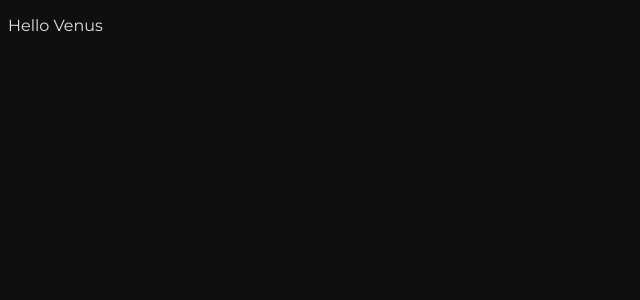
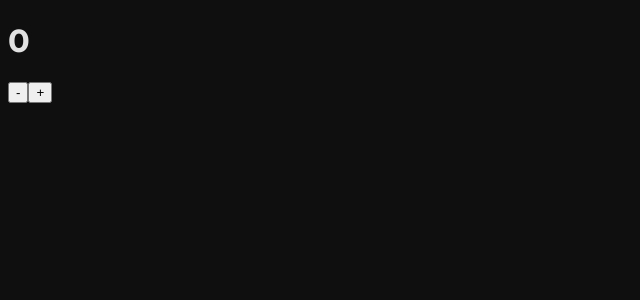
Before and after one commit to ziontee113/my-react-app, a React (Create React App) app: page / in a window 1280 px wide. Shown: the top 300 px of the page, without its empty margins (0-640 px from the left). Built offline with nearby package versions, Linux system fonts and the light colour scheme.

Commit message:
useState, good and bad practices

```diff
--- a/src/App.js
+++ b/src/App.js
@@ -1,7 +1,17 @@
+import React, { useState } from "react";
+
 function App() {
+  const [count, setCount] = useState(0);
+  const decrementCount = () => setCount((prevCount) => prevCount - 1);
+  const incrementCount = () => setCount((prevCount) => prevCount + 1);
+
   return (
     <div className="App">
-      <p>Hello Venus</p>
+      <h1>{count}</h1>
+      <div className="button-wrapper">
+        <button onClick={decrementCount}>-</button>
+        <button onClick={incrementCount}>+</button>
+      </div>
     </div>
   );
 }
```
Also changed, not shown: 2 other files (tests, documents, lock files or other folders).
